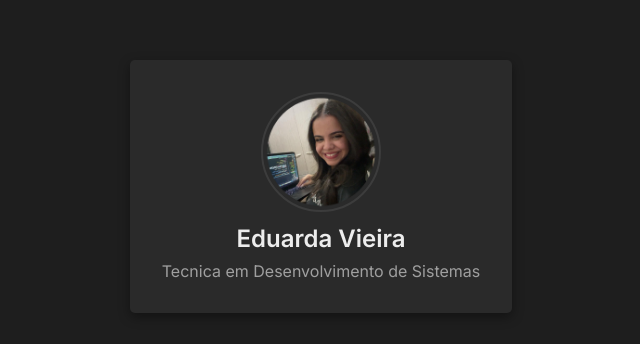
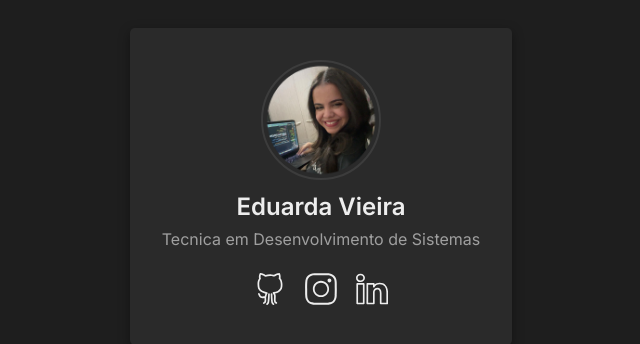
Before and after one commit to eduardavieira-dev/Link-in-bio, a React (Vite) app: page / in a window 1280 px wide. Shown: the part 214-558 px from the top of the page, without its empty margins (319-959 px from the left). Built offline with nearby package versions, Linux system fonts and the light colour scheme.

Commit message:
feat: add icons

```diff
--- a/package.json
+++ b/package.json
@@ -13,6 +13,7 @@
   "dependencies": {
     "react": "^19.0.0",
     "react-dom": "^19.0.0",
+    "react-icons": "^5.4.0",
     "styled-components": "^6.1.15"
   },
   "devDependencies": {
--- /dev/null
+++ b/src/components/ProfileHeader/SocialMediaIcons/index.tsx
@@ -0,0 +1,16 @@
+import { ReactElement } from "react";
+import { SocialMediaLink } from "../../../styles/components/ProfileHeader/SocialMediaIcons/SocialMediaIcons.style";
+
+interface SocialMediaIconProps{
+    link: string;
+    icon: ReactElement;
+}
+
+
+export function SocialMediaIcon({ link, icon }: SocialMediaIconProps ){
+    return(
+        <SocialMediaLink href={link} target="_blank">
+            {icon}
+        </SocialMediaLink>
+    );
+}
--- a/src/components/ProfileHeader/index.tsx
+++ b/src/components/ProfileHeader/index.tsx
@@ -1,11 +1,27 @@
-import { ProfileContainer } from "../../styles/components/ProfileHeader/ProfileHeader.style";
+import { ProfileContainer, SocialMediaContainer } from '../../styles/components/ProfileHeader/ProfileHeader.style';
+import { SocialMediaIcon } from './SocialMediaIcons';
+import { SlSocialGithub, SlSocialInstagram, SlSocialLinkedin } from 'react-icons/sl';
 
 export function ProfileHeader() {
     return (
-    <ProfileContainer>
-        <img src="/profile.png" alt="Eduarda" />
-        <h2>Eduarda Vieira</h2>
-        <p>Tecnica em Desenvolvimento de Sistemas</p>
-    </ProfileContainer>
+        <ProfileContainer>
+            <img src="/profile.png" alt="Eduarda" />
+            <h2>Eduarda Vieira</h2>
+            <p>Tecnica em Desenvolvimento de Sistemas</p>
+            <SocialMediaContainer>
+                <SocialMediaIcon
+                    link="https://github.com/eduardavieira-dev"
+                    icon={<SlSocialGithub />}
+                />
+                <SocialMediaIcon
+                    link="https://instagram.com/eduardavieira.dev"
+                    icon={<SlSocialInstagram />}
+                />
+                <SocialMediaIcon
+                    link="https://github.com/eduardavieira-dev"
+                    icon={<SlSocialLinkedin />}
+                />
+            </SocialMediaContainer>
+        </ProfileContainer>
     );
 }
--- a/src/styles/components/ProfileHeader/ProfileHeader.style.ts
+++ b/src/styles/components/ProfileHeader/ProfileHeader.style.ts
@@ -1,9 +1,9 @@
-import styled from "styled-components";
+import styled from 'styled-components';
 
 export const ProfileContainer = styled.div`
     text-align: center;
 
-    img{
+    img {
         width: 120px;
         height: 120px;
         object-fit: cover;
@@ -11,15 +11,21 @@ export const ProfileContainer = styled.div`
         border-radius: 50%;
     }
 
-    h2{
+    h2 {
         font-size: 1.5em;
-        font-weight:600;
+        font-weight: 600;
         margin: 1vh 0;
     }
 
-    p{
+    p {
         font-size: 1em;
         opacity: 60%;
-
     }
 `;
+
+export const SocialMediaContainer = styled.div`
+    margin-top: 3vh;
+    display: flex;
+    justify-content:center;
+    align-items: center;
+`;
--- /dev/null
+++ b/src/styles/components/ProfileHeader/SocialMediaIcons/SocialMediaIcons.style.ts
@@ -0,0 +1,18 @@
+import styled from 'styled-components';
+
+export const  SocialMediaLink = styled.a`
+    font-size: 2em;
+    margin: 0 .3em;
+    color: var(--white-color);
+    text-decoration: none;
+    transition: ease all .3s;
+
+    &:link &:visited{
+    color: var(--white-color);
+    }
+
+    &:hover{
+        color: var(--primary-color);
+    }
+
+`;
```
Also changed, not shown: 2 other files (tests, documents, lock files or other folders).
